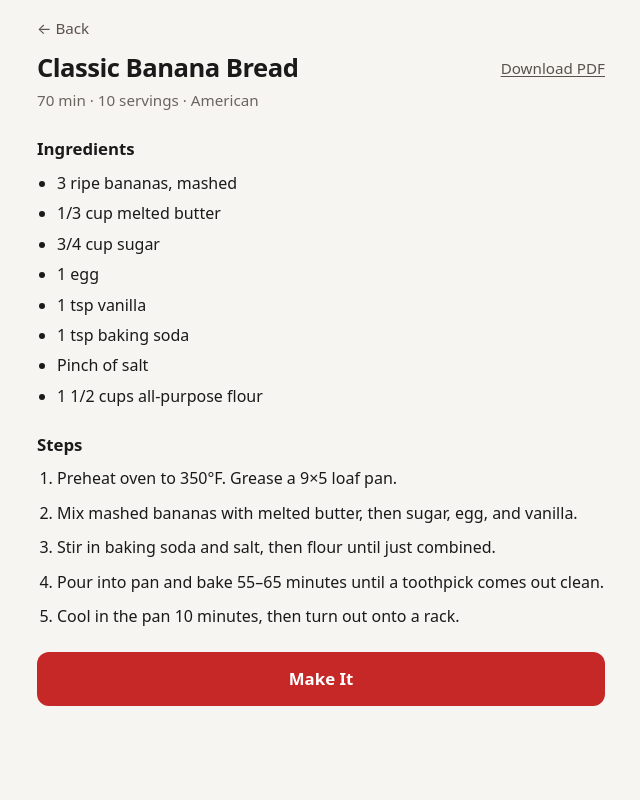
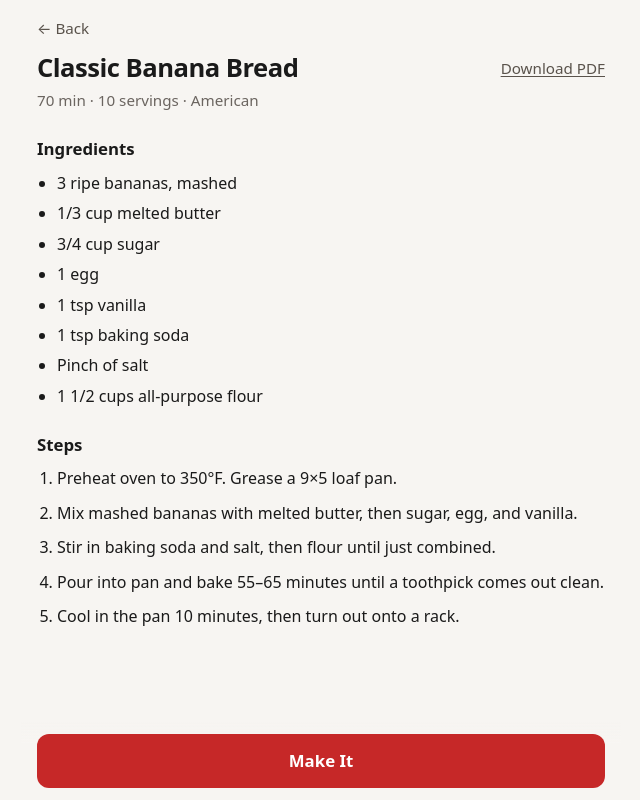
Before and after one commit to turbojones/j3-recipies, a React (Vite) app: page /recipe/banana-bread in a window 1280 px wide. Shown: the whole page, without its empty margins (319-959 px from the left). Built offline with nearby package versions, Linux system fonts and the light colour scheme.

Commit message:
Keep Make It visible in a fixed bottom bar
Move Make It into the same fixed CTA bar as Done so it stays on screen below long recipes.

```diff
--- a/src/index.css
+++ b/src/index.css
@@ -377,19 +377,21 @@ button {
   }
 }
 
-.page.make-it-mode .content.detail {
+.page.detail-page .content.detail {
   padding-bottom: 5.5rem;
 }
 
 .sticky-cta-bar {
-  position: sticky;
+  position: fixed;
+  left: 50%;
   bottom: 0;
-  z-index: 10;
+  transform: translateX(-50%);
+  z-index: 20;
   width: 100%;
   max-width: 560px;
-  margin: 0 auto;
   padding: 0.75rem 1rem calc(0.75rem + env(safe-area-inset-bottom, 0px));
   background: linear-gradient(transparent, var(--brand-cream) 28%);
+  box-sizing: border-box;
 }
 
 .sticky-cta-bar .cta {
--- a/src/pages/RecipeDetail.tsx
+++ b/src/pages/RecipeDetail.tsx
@@ -34,7 +34,7 @@ export default function RecipeDetail() {
   }
 
   return (
-    <div className={`page${makeIt ? ' make-it-mode' : ''}`}>
+    <div className="page detail-page">
       <main className="content detail">
         <Link to="/" className="back-link no-print">
           ← Back
@@ -86,11 +86,17 @@ export default function RecipeDetail() {
             ))}
           </ol>
         </section>
+      </main>
 
-        {!makeIt && (
+      <div className="sticky-cta-bar no-print">
+        {makeIt ? (
+          <button type="button" className="cta" onClick={handleDone}>
+            Done
+          </button>
+        ) : (
           <button
             type="button"
-            className="cta no-print"
+            className="cta"
             onClick={() => {
               setMakeIt(true)
               window.scrollTo({ top: 0, behavior: 'smooth' })
@@ -99,15 +105,7 @@ export default function RecipeDetail() {
             Make It
           </button>
         )}
-      </main>
-
-      {makeIt && (
-        <div className="sticky-cta-bar no-print">
-          <button type="button" className="cta" onClick={handleDone}>
-            Done
-          </button>
-        </div>
-      )}
+      </div>
     </div>
   )
 }
```
